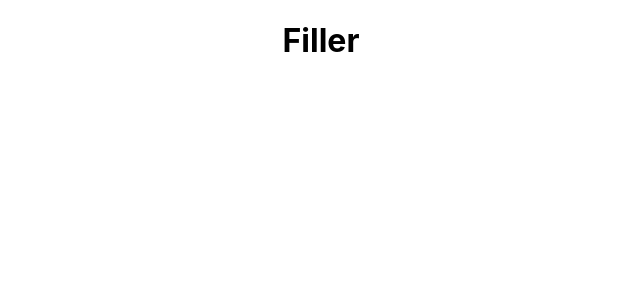
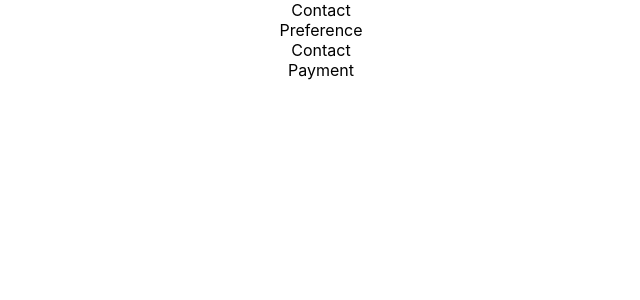
Before and after one commit to dangolfecho/cs353_railways, a React (Create React App) app in the folder client/: page /reserve in a window 1280 px wide. Shown: the top 300 px of the page, without its empty margins (319-959 px from the left). Built offline with nearby package versions, Linux system fonts and the light colour scheme.

Commit message:
Added components for the booking part of the app

```diff
--- /dev/null
+++ b/client/src/components/Contact.js
@@ -0,0 +1,11 @@
+import React from 'react';
+
+const Contact = () => {
+    return (
+        <div>
+            Contact
+        </div>
+    );
+}
+
+export default Contact;
--- /dev/null
+++ b/client/src/components/PasDetails.js
@@ -0,0 +1,11 @@
+import React from 'react';
+
+const PasDetails = () => {
+    return (
+        <div>
+            Contact
+        </div>
+    );
+}
+
+export default PasDetails;
--- /dev/null
+++ b/client/src/components/Payment.js
@@ -0,0 +1,11 @@
+import React from 'react';
+
+const Payment = () => {
+    return (
+        <div>
+           Payment
+        </div>
+    );
+}
+
+export default Payment;
--- /dev/null
+++ b/client/src/components/Preference.js
@@ -0,0 +1,11 @@
+import React from 'react';
+
+const Preference = () => {
+    return (
+        <div>
+           Preference
+        </div>
+    );
+}
+
+export default Preference;
--- a/client/src/components/Reservation.js
+++ b/client/src/components/Reservation.js
@@ -1,8 +1,17 @@
 import React from "react";
+import PasDetails from "./PasDetails.js";
+import Preference from "./Preference.js"
+import Contact from "./Contact.js";
+import Payment from "./Payment.js";
 
 const Reservation = () => {
     return (
-        <h1>Filler</h1>
+        <div>
+            <PasDetails />
+            <Preference />
+            <Contact />
+            <Payment />
+        </div>
     );
 };
 
```
